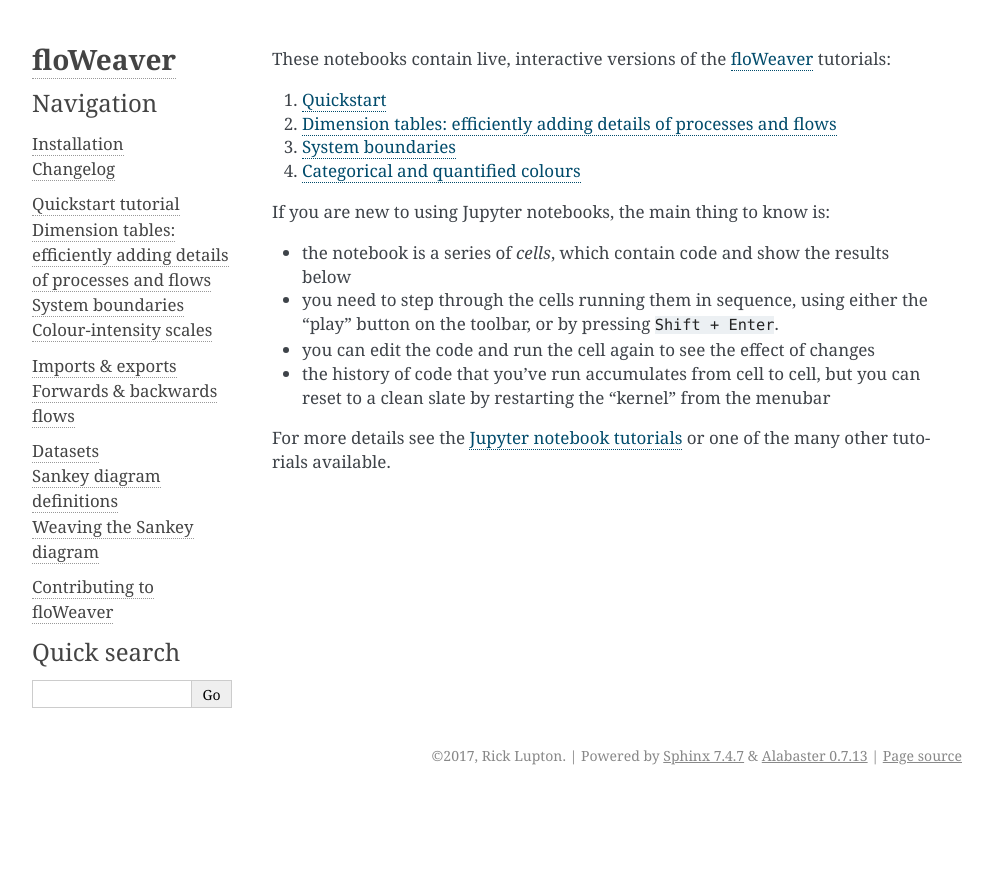
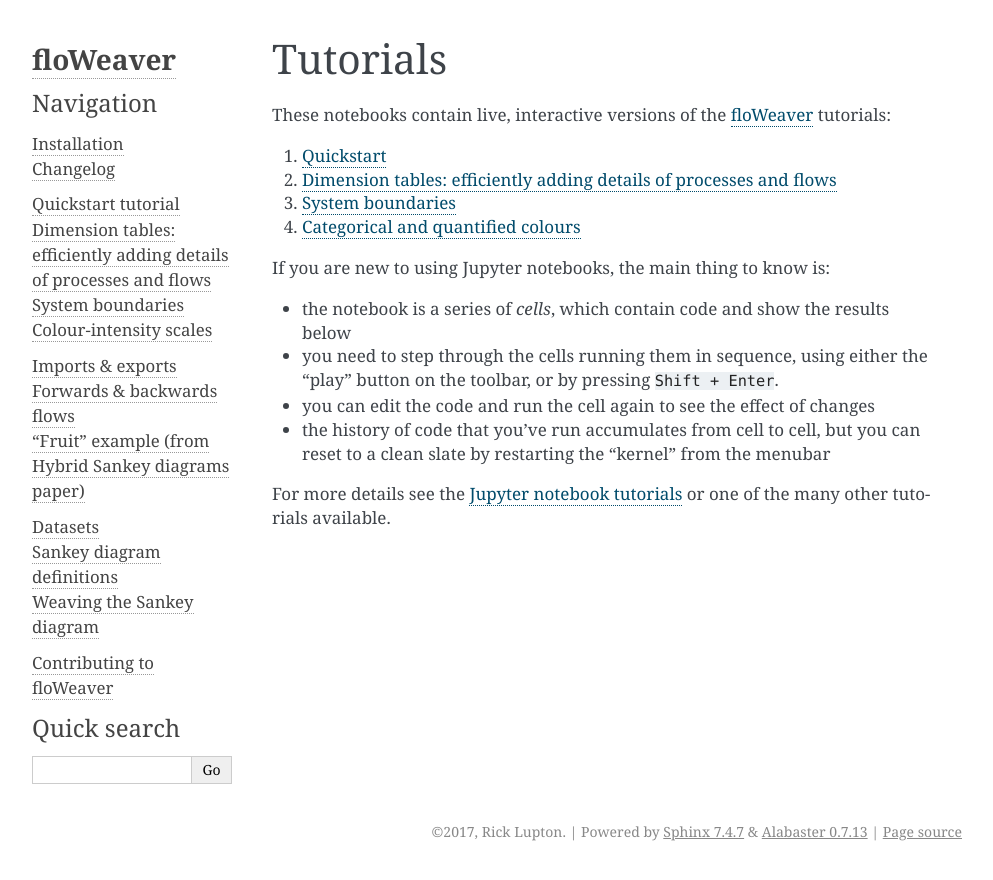
Before and after one commit to ricklupton/floweaver, a Sphinx documentation site: the page built from docs/tutorials/index.ipynb, in a window 1280 px wide. Shown: the top 880 px of the page, without its empty margins (148-1141 px from the left). Built offline with Sphinx 7.4.7, drawn with Linux system fonts in a browser that asks for light colours; pages that are not in the unit, such as notebooks, are missing from menus; a script that is not in the unit is left out; comment, search, counter and statistics services are not loaded.

Commit message:
Update fruit example and move into cookbook

```diff
--- a/docs/index.rst
+++ b/docs/index.rst
@@ -45,13 +46,15 @@
 Cookbook
 --------
 
-Shorter examples of how to do common tasks:
+Shorter examples of how to do common tasks, and the examples from the journal
+paper:
 
 .. toctree::
    :titlesonly:
 
    cookbook/imports-exports
    cookbook/forwards-backwards
+   cookbook/hybrid-sankey-diagrams-paper-fruit-example
 
 API Documentation
 -----------------
```
Also changed, not shown: other parts of docs/index.rst (+1 -0 lines), docs/cookbook/hybrid-sankey-diagrams-paper-fruit-example.ipynb (added), docs/tutorials/index.ipynb, 5 other files.
